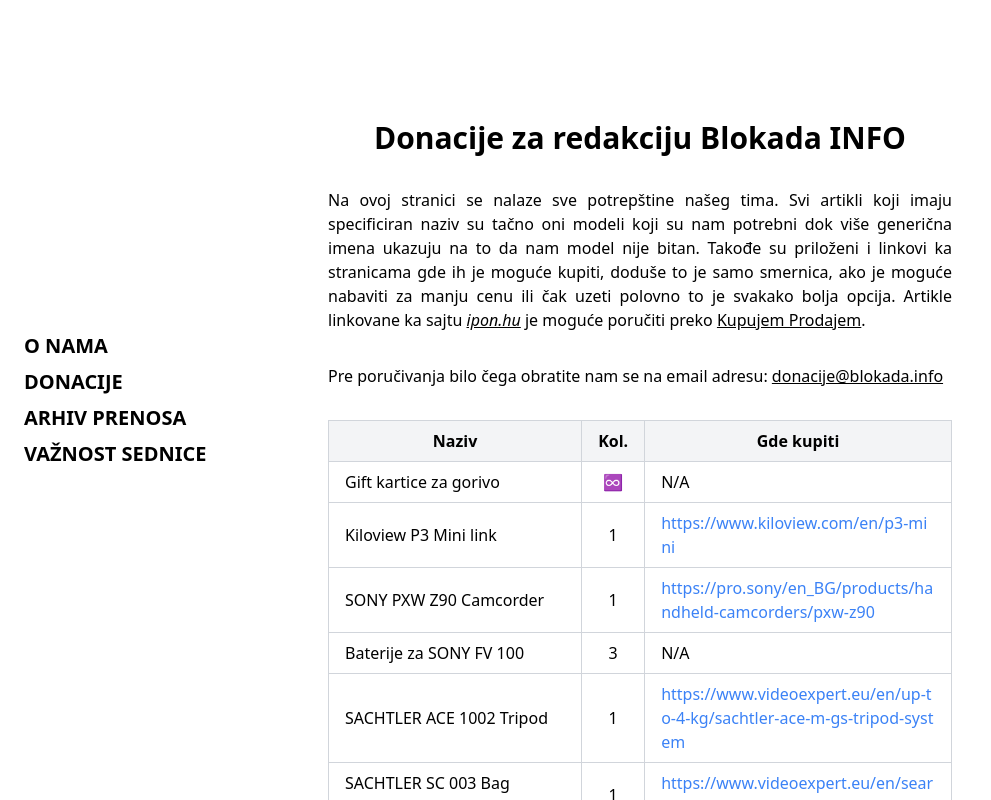
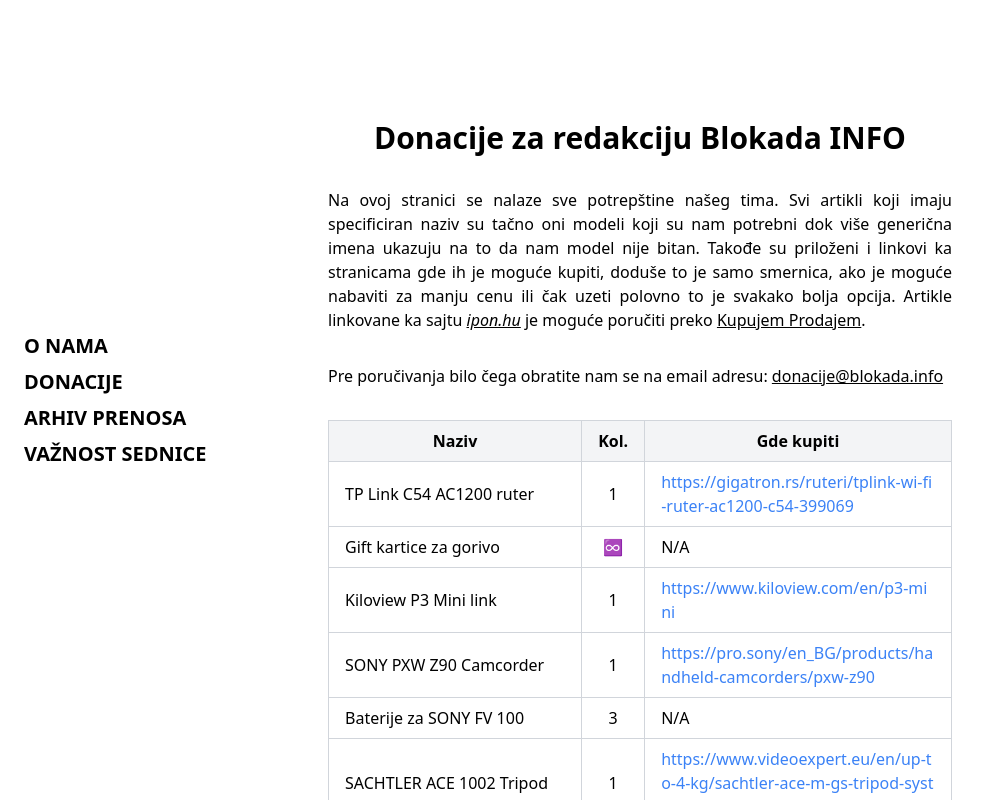
Before and after one commit to blokadainfo/website, a SvelteKit app: page /donacije in a window 1280 px wide. Shown: the top 800 px of the page, without its empty margins (0-991 px from the left). Built offline with nearby package versions, Linux system fonts and the light colour scheme.

Commit message:
fix(donations): update list
Signed-off-by: Aleksa Siriški <31509435+aleksasiriski@users.noreply.github.com>

```diff
--- a/src/routes/(prerendered)/donacije/donations.ts
+++ b/src/routes/(prerendered)/donacije/donations.ts
@@ -3,6 +3,11 @@
 	pieces?: number;
 	links?: string[];
 }[] = [
+	{
+		name: 'TP Link C54 AC1200 ruter',
+		pieces: 1,
+		links: ['https://gigatron.rs/ruteri/tplink-wi-fi-ruter-ac1200-c54-399069']
+	},
 	{
 		name: 'Gift kartice za gorivo'
 	},
```
